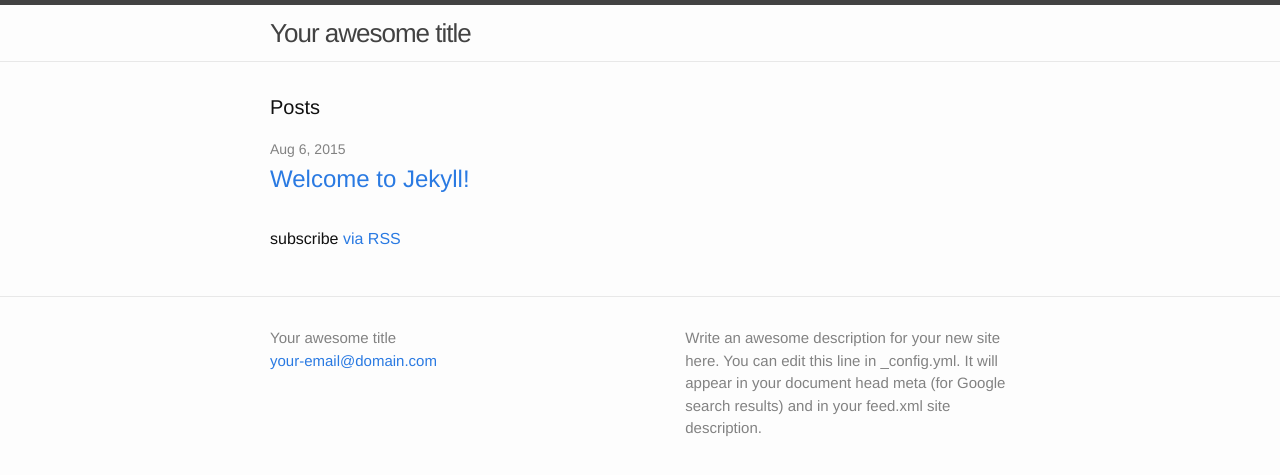
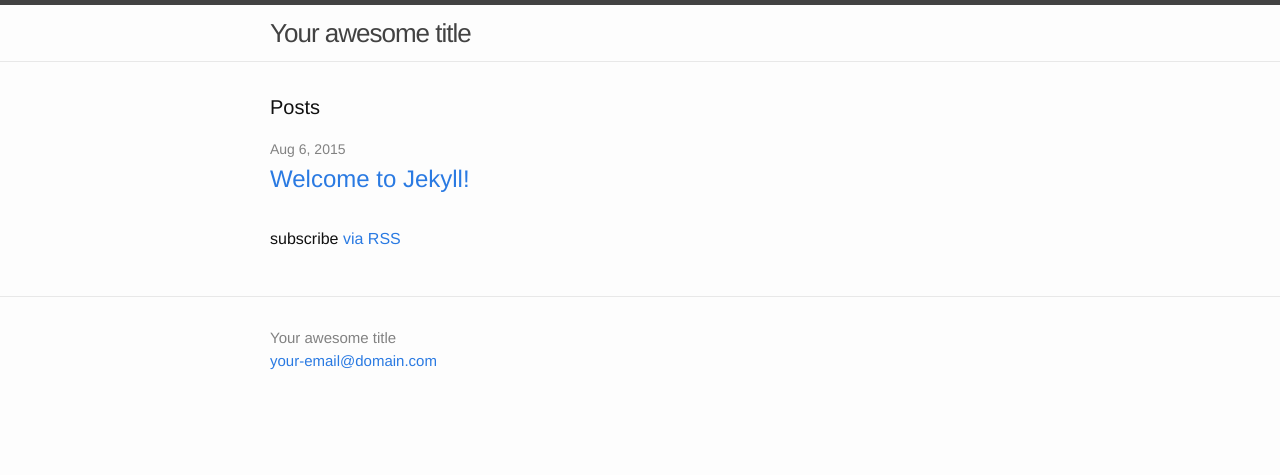
Before and after one commit to wayofthinking/wayofthinking.github.io, a Jekyll site: the page built from index.html, in a window 1280 px wide. Shown: the top 475 px of the page. Built offline with Jekyll 4.4.1, drawn with Linux system fonts in a browser that asks for light colours.

Commit message:
removed the site description

```diff
--- a/_config.yml
+++ b/_config.yml
@@ -1,10 +1,6 @@
 # Site settings
 title: Your awesome title
 email: your-email@domain.com
-description: > # this means to ignore newlines until "baseurl:"
-  Write an awesome description for your new site here. You can edit this
-  line in _config.yml. It will appear in your document head meta (for
-  Google search results) and in your feed.xml site description.
 baseurl: "" # the subpath of your site, e.g. /blog/
 url: "http://yourdomain.com" # the base hostname & protocol for your site
 
--- a/_includes/footer.html
+++ b/_includes/footer.html
@@ -17,7 +17,7 @@
       </div>
 
       <div class="footer-col  footer-col-3">
-        <p class="text">{{ site.description }}</p>
+
       </div>
     </div>
 
```
